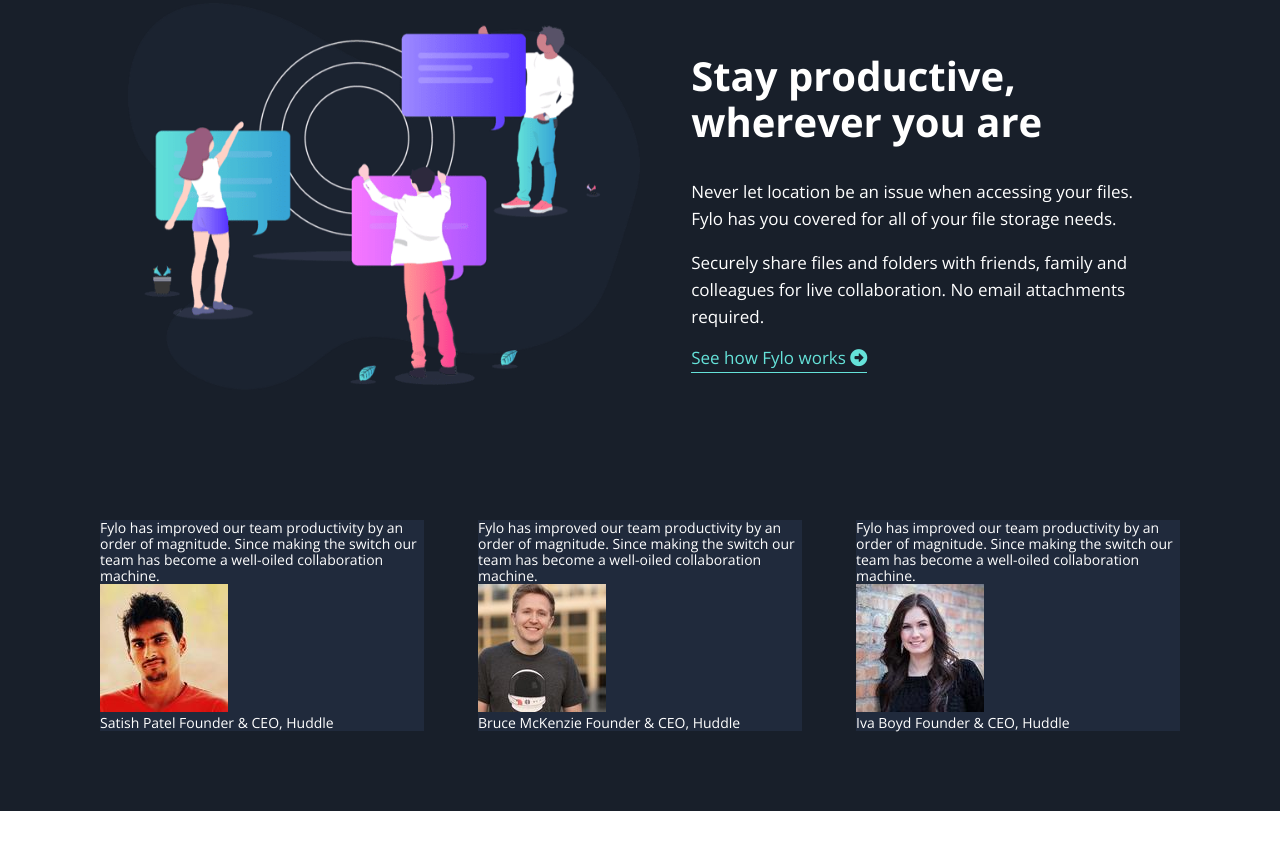
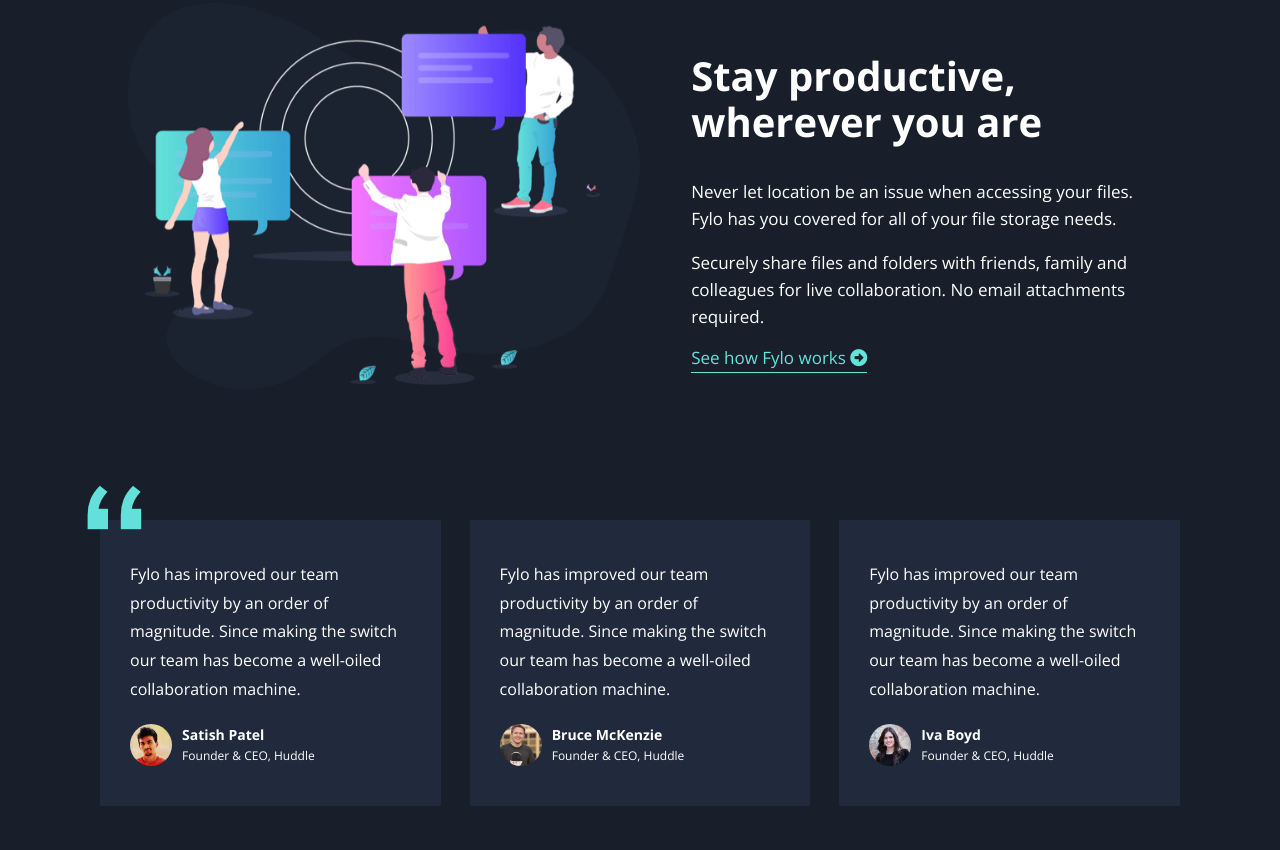
Before and after one commit to undstory/Frontend-Mentor---Fylo-landing-page-, a plain HTML site: page index.html in a window 1280 px wide. Shown: the part 1986-2836 px from the top of the page. Before the commit the page ends 2797 px from the top, so only its background shows below. Drawn offline with nearby package versions, Linux system fonts and the light colour scheme.

Commit message:
testimonial's ok

```diff
--- a/index.html
+++ b/index.html
@@ -78,9 +78,10 @@
         <section class="testimonial">
             <div class="testimonial__wrapper">
                 <div class="testimonial__item">
+                    <img class="testimonial__quotes" src="images/bg-quotes.png" alt="picture of quotes">
                     <p class="testimonial__text">Fylo has improved our team productivity by an order of magnitude. Since making the switch our team has become a well-oiled collaboration machine.</p>
                     <div class="testimonial__author">
-                        <img src="images/profile-1.jpg" alt="photo of author">
+                        <img class="testimonial__img" src="images/profile-1.jpg" alt="photo of author">
                         <div class="testimonial__who">
                             <span class="testimonial__author--name">Satish Patel</span>
                             <span class="testimonial__author--role">Founder & CEO, Huddle</span>
@@ -90,7 +91,7 @@
                 <div class="testimonial__item">
                     <p class="testimonial__text">Fylo has improved our team productivity by an order of magnitude. Since making the switch our team has become a well-oiled collaboration machine.</p>
                     <div class="testimonial__author">
-                        <img src="images/profile-2.jpg" alt="photo of author">
+                        <img class="testimonial__img" src="images/profile-2.jpg" alt="photo of author">
                         <div class="testimonial__who">
                             <span class="testimonial__author--name">Bruce McKenzie</span>
                             <span class="testimonial__author--role">Founder & CEO, Huddle</span>
@@ -100,7 +101,7 @@
                 <div class="testimonial__item">
                     <p class="testimonial__text">Fylo has improved our team productivity by an order of magnitude. Since making the switch our team has become a well-oiled collaboration machine.</p>
                     <div class="testimonial__author">
-                        <img src="images/profile-3.jpg" alt="photo of author">
+                        <img class="testimonial__img" src="images/profile-3.jpg" alt="photo of author">
                         <div class="testimonial__who">
                             <span class="testimonial__author--name">Iva Boyd</span>
                             <span class="testimonial__author--role">Founder & CEO, Huddle</span>
--- a/scss/testimonial.scss
+++ b/scss/testimonial.scss
@@ -10,11 +10,52 @@
 
     &__item {
         background-color: $testBG;
-        width: 30%;
+        max-width: 26%;
+        padding: 4rem 3rem;
+        position: relative;
+        z-index: 0;
+    }
+
+    &__quotes {
+        position: absolute;
+        top: -3.5rem;
+        left: -1.3rem;
+        z-index: -55;
     }
 
     &__text {
         margin: 0;
+        line-height: 1.8;
+        font-size: 1.6rem;
+    }
+
+    &__author {
+        display: flex;
+        align-items: center;
+        padding-top: 2rem;
+
+        &--name {
+            font-weight: bold;
+            font-size: 1.4rem;
+        }
+
+        &--role {
+            font-size: 1.2rem;
+        }
+    }
+
+    &__img {
+        border-radius: 50%;
+        width: 15%;
+    }
+
+    &__who {
+        display: flex;
+        flex-direction: column;
+        margin-left: 1rem;
+        line-height: 1.6;
+
+
     }
 
 }
```
Also changed, not shown: css/style.css, 1 other file.
